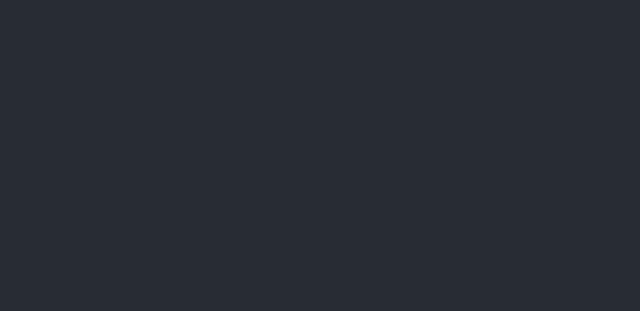
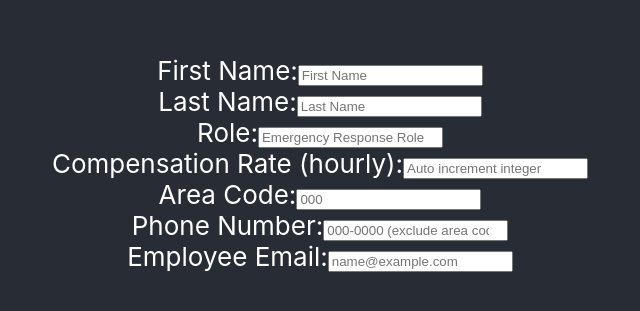
Before and after one commit to jadonprocter/group62_cs340, a React (Create React App) app in the folder emergency-response-ui/: page /create-employee in a window 1280 px wide. Shown: the part 237-548 px from the top of the page, without its empty margins (320-960 px from the left). Built offline with nearby package versions, Linux system fonts and the light colour scheme.

Commit message:
added employee page functionality - edit page history push not working yet

```diff
--- a/emergency-response-ui/src/App.js
+++ b/emergency-response-ui/src/App.js
@@ -1,36 +1,49 @@
-
 import { BrowserRouter as Router, Route } from "react-router-dom";
-import logo from './logo.svg';
-import './App.css';
+import logo from "./logo.svg";
+import "./App.css";
 import HomePage from "./pages/HomePage";
-import EmployeesPage from "./pages/EmployeesPage";
+import EmployeesPage from "./pages/EmployeePages/EmployeesPage";
 import ShiftsPage from "./pages/Shifts";
 import ReportsPage from "./pages/ReportsPage";
 import CallLogsPage from "./pages/CallLogsPage";
-import CreateReport from "./pages/CreateReport"
+import CreateReport from "./pages/CreateReport";
+import CreateEmployeePage from "./pages/EmployeePages/CreateEmployeePage";
+import EditEmployeePage from "./pages/EmployeePages/EditEmployeePage";
+import { useState } from "react";
 
 function App() {
+  const [employeeToEdit, setEmployeeToEdit] = useState();
+
   return (
     <div className="App">
       <header className="App-header">
         <Router>
           <Route path="/" exact>
-            <HomePage/>
+            <HomePage />
           </Route>
           <Route path="/employees">
-            <EmployeesPage/>
+            <EmployeesPage
+              employeeToEdit={employeeToEdit}
+              setEmployeeToEdit={setEmployeeToEdit}
+            />
+          </Route>
+          <Route path="/create-employee">
+            <CreateEmployeePage />
+          </Route>
+          <Route path="edit-employee">
+            <EditEmployeePage employeeToEdit={employeeToEdit} />
           </Route>
           <Route path="/shifts">
-            <ShiftsPage/>
+            <ShiftsPage />
           </Route>
           <Route path="/reports">
-            <ReportsPage/>
+            <ReportsPage />
+          </Route>
+          <Route path="/createreport">
+            <CreateReport />
           </Route>
           <Route path="/call-logs">
-            <CallLogsPage/>
-          </Route>
-          <Route path="/createreport">
-            <CreateReport/>
+            <CallLogsPage />
           </Route>
         </Router>
       </header>
--- /dev/null
+++ b/emergency-response-ui/src/components/employeeComponents/EmployeeTable.js
@@ -0,0 +1,33 @@
+import React from "react";
+import EmployeeTableRow from "./EmployeeTableRow";
+
+function EmployeeTable({ employees, editEmployee, deleteEmployee }) {
+  return (
+    <div>
+      <table>
+        <thead>
+          <tr>
+            <th>First Name</th>
+            <th>Last Name</th>
+            <th>Role</th>
+            <th>Compensation Rate</th>
+            <th>Area Code</th>
+            <th>Phone Number</th>
+            <th>Employee Email</th>
+          </tr>
+        </thead>
+        <tbody>
+          {employees.map((employee) => (
+            <EmployeeTableRow
+              employee={employee}
+              editEmployee={editEmployee}
+              deleteEmployee={deleteEmployee}
+            />
+          ))}
+        </tbody>
+      </table>
+    </div>
+  );
+}
+
+export default EmployeeTable;
--- a/emergency-response-ui/src/components/employeeComponents/EmployeeTableRow.js
+++ b/emergency-response-ui/src/components/employeeComponents/EmployeeTableRow.js
@@ -0,0 +1,24 @@
+import React from "react";
+
+function EmployeeTableRow({ employee, editEmployee, deleteEmployee }) {
+  return (
+    <tr>
+      <td>{employee.employeeID}</td>
+      <td>{employee.firstName}</td>
+      <td>{employee.lastName}</td>
+      <td>{employee.role}</td>
+      <td>{employee.compensationRate}</td>
+      <td>{employee.areaCode}</td>
+      <td>{employee.phoneNumber}</td>
+      <td>{employee.employeeEmail}</td>
+      <td>
+        <button onClick={() => editEmployee(employee)}>Edit</button>
+      </td>
+      <td>
+        <button onClick={() => deleteEmployee(employee)}>Delete</button>
+      </td>
+    </tr>
+  );
+}
+
+export default EmployeeTableRow;
--- /dev/null
+++ b/emergency-response-ui/src/pages/EmployeePages/CreateEmployeePage.js
@@ -0,0 +1,95 @@
+import React, { useState } from "react";
+
+function CreateEmployeePage() {
+  const [firstName, setFirstName] = useState();
+  const [lastName, setLastName] = useState();
+  const [role, setRole] = useState();
+  const [compensationRate, setCompensationRate] = useState();
+  const [areaCode, setAreaCode] = useState();
+  const [phoneNumber, setPhoneNumber] = useState();
+  const [employeeEmail, setEmployeeEmail] = useState();
+
+  return (
+    <form>
+      <div>
+        <label>
+          First Name:
+          <input
+            type="text"
+            value={firstName}
+            placeholder="First Name"
+            onChange={(e) => setFirstName(e.target.value)}
+          />
+        </label>
+      </div>
+      <div>
+        <label>
+          Last Name:
+          <input
+            type="text"
+            value={lastName}
+            placeholder="Last Name"
+            onChange={(e) => setLastName(e.target.value)}
+          />
+        </label>
+      </div>
+      <div>
+        <label>
+          Role:
+          <input
+            type="text"
+            value={role}
+            placeholder="Emergency Response Role"
+            onChange={(e) => setRole(e.target.value)}
+          />
+        </label>
+      </div>
+      <div>
+        <label>
+          Compensation Rate (hourly):
+          <input
+            type="number"
+            value={compensationRate}
+            placeholder="Auto increment integer"
+            onChange={(e) => setCompensationRate(e.target.value)}
+          />
+        </label>
+      </div>
+      <div>
+        <label>
+          Area Code:
+          <input
+            type="text"
+            value={areaCode}
+            placeholder="000"
+            onChange={(e) => setAreaCode(e.target.value)}
+          />
+        </label>
+      </div>
+      <div>
+        <label>
+          Phone Number:
+          <input
+            type="number"
+            value={phoneNumber}
+            placeholder="000-0000 (exclude area code)"
+            onChange={(e) => setPhoneNumber(e.target.value)}
+          />
+        </label>
+      </div>
+      <div>
+        <label>
+          Employee Email:
+          <input
+            type="text"
+            value={employeeEmail}
+            placeholder="name@example.com"
+            onChange={(e) => setEmployeeEmail(e.target.value)}
+          />
+        </label>
+      </div>
+    </form>
+  );
+}
+
+export default CreateEmployeePage;
--- /dev/null
+++ b/emergency-response-ui/src/pages/EmployeePages/EditEmployeePage.js
@@ -0,0 +1,123 @@
+import React from "react";
+import { useState } from "react";
+
+function EditEmployeePage({ employeeToEdit }) {
+  const [id] = useState(employeeToEdit.id);
+  const [firstName, setFirstName] = useState(employeeToEdit.firstName);
+  const [lastName, setLastName] = useState(employeeToEdit.lastName);
+  const [role, setRole] = useState(employeeToEdit.role);
+  const [compensationRate, setCompensationRate] = useState(
+    employeeToEdit.compensationRate
+  );
+  const [areaCode, setAreaCode] = useState(employeeToEdit.areaCode);
+  const [phoneNumber, setPhoneNumber] = useState(employeeToEdit.phoneNumber);
+  const [employeeEmail, setEmployeeEmail] = useState(
+    employeeToEdit.employeeEmail
+  );
+
+  const editEmployee = (updatedEmployeeObj) => {
+    console.log(updatedEmployeeObj);
+    // function then makes a call to backend to alter the row in the table with the corresponding id
+  };
+
+  return (
+    <form>
+      <div>
+        <label>
+          First Name:
+          <input
+            type="text"
+            value={firstName}
+            placeholder={firstName}
+            onChange={(e) => setFirstName(e.target.value)}
+          />
+        </label>
+      </div>
+      <div>
+        <label>
+          Last Name:
+          <input
+            type="text"
+            value={lastName}
+            placeholder="Last Name"
+            onChange={(e) => setLastName(e.target.value)}
+          />
+        </label>
+      </div>
+      <div>
+        <label>
+          Role:
+          <input
+            type="text"
+            value={role}
+            placeholder="Emergency Response Role"
+            onChange={(e) => setRole(e.target.value)}
+          />
+        </label>
+      </div>
+      <div>
+        <label>
+          Compensation Rate (hourly):
+          <input
+            type="number"
+            value={compensationRate}
+            placeholder="Auto increment integer"
+            onChange={(e) => setCompensationRate(e.target.value)}
+          />
+        </label>
+      </div>
+      <div>
+        <label>
+          Area Code:
+          <input
+            type="text"
+            value={areaCode}
+            placeholder="000"
+            onChange={(e) => setAreaCode(e.target.value)}
+          />
+        </label>
+      </div>
+      <div>
+        <label>
+          Phone Number:
+          <input
+            type="number"
+            value={phoneNumber}
+            placeholder="000-0000 (exclude area code)"
+            onChange={(e) => setPhoneNumber(e.target.value)}
+          />
+        </label>
+      </div>
+      <div>
+        <label>
+          Employee Email:
+          <input
+            type="text"
+            value={employeeEmail}
+            placeholder="name@example.com"
+            onChange={(e) => setEmployeeEmail(e.target.value)}
+          />
+        </label>
+      </div>
+      <div>
+        <button
+          onClick={() =>
+            editEmployee({
+              id,
+              firstName,
+              lastName,
+              role,
+              compensationRate,
+              areaCode,
+              phoneNumber,
+              employeeEmail,
+            })
+          }
+        >
+          SUBMIT
+        </button>
+      </div>
+    </form>
+  );
+}
+export default EditEmployeePage;
--- /dev/null
+++ b/emergency-response-ui/src/pages/EmployeePages/EmployeesPage.js
@@ -0,0 +1,65 @@
+import React, { useEffect } from "react";
+import { useState } from "react";
+import { Link, useHistory } from "react-router-dom";
+import EmployeeTable from "../../components/EmployeeComponents/EmployeeTable";
+
+function EmployeesPage({ employeeToEdit, setEmployeeToEdit }) {
+  const [employees, setEmployees] = useState([]);
+  const history = useHistory();
+  const loadEmployees = async () => {
+    const demoEmployees = () => {
+      return [
+        {
+          employeeID: 1,
+          firstName: "Philip",
+          lastName: "Peiffer",
+          role: "Dispatcher",
+          compensationRate: 20.25,
+          areaCode: "111",
+          phoneNumber: "222-3333",
+          employeeEmail: "philippeiffer@fakeemails.com",
+        },
+        {
+          employeeID: 2,
+          firstName: "Jadon",
+          lastName: "Procter",
+          role: "Ambulance Driver",
+          compensationRate: 18.25,
+          areaCode: "333",
+          phoneNumber: "111-2222",
+          employeeEmail: "jadonprocter@fakeemails.com",
+        },
+      ];
+    };
+    setEmployees(demoEmployees());
+  };
+
+  const editEmployee = async (employee) => {
+    setEmployeeToEdit(employee);
+    history.push("/edit-employee");
+  };
+
+  const deleteEmployee = async (employee) => {
+    // Make fetch to delete row (employee)
+  };
+
+  useEffect(() => {
+    loadEmployees();
+  }, []);
+
+  return (
+    <div>
+      <h1>Employees</h1>
+      <EmployeeTable
+        employees={employees}
+        editEmployee={editEmployee}
+        deleteEmployee={deleteEmployee}
+      />
+      <Link to="create-employee">
+        <button>Create New Employee</button>
+      </Link>
+    </div>
+  );
+}
+
+export default EmployeesPage;
--- a/emergency-response-ui/src/pages/EmployeesPage.js
+++ /dev/null
@@ -1,11 +0,0 @@
-import React from "react";
-
-function EmployeesPage() {
-    return (
-        <div>
-            <h1>Employees</h1>
-        </div>
-    )
-}
-
-export default EmployeesPage;
```
Also changed, not shown: emergency-response-ui/src/components/ReportTable.js (+10 -5 lines).
